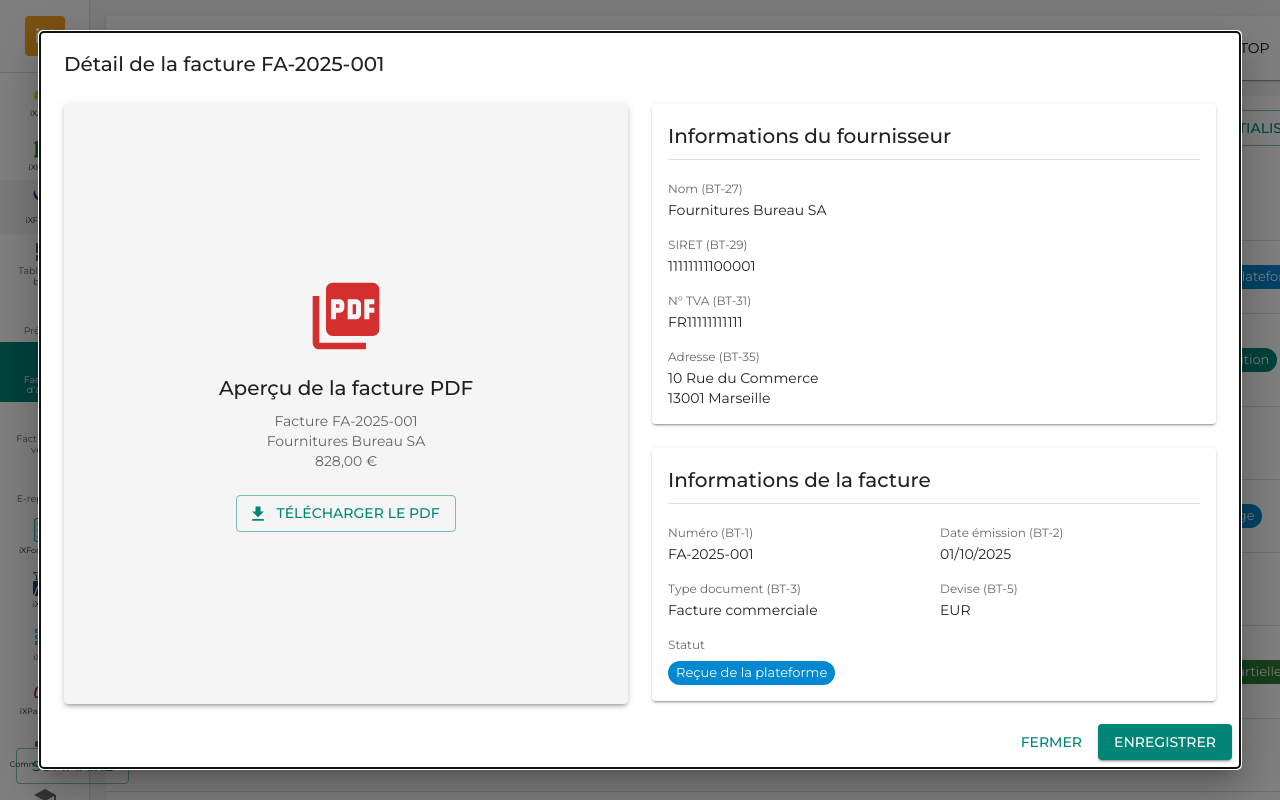
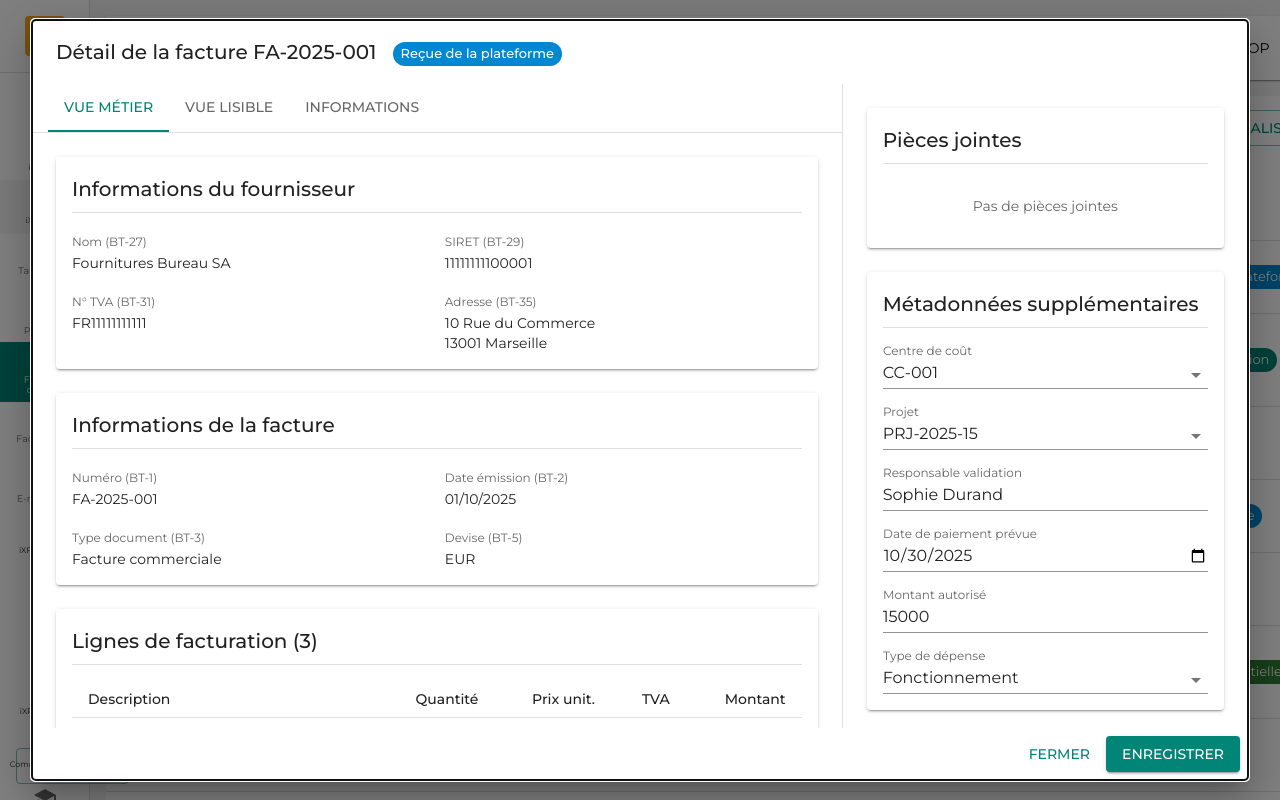
Before and after one commit to Saelian/maquettes_mui, a React (Vite) app: page /factures-achat-ixfacture in a window 1280 px wide. Both pictures are taken after a click on the element 723 px from the left and 277 px from the top of the page. Shown: the top 800 px of the page. Built offline with nearby package versions, Linux system fonts and the light colour scheme.

Commit message:
Factures Achats - Adaptation modale consultation facture

```diff
--- a/src/maquettes/FacturesAchatiXfacture.tsx
+++ b/src/maquettes/FacturesAchatiXfacture.tsx
@@ -29,6 +29,8 @@ import {
   List,
   ListItem,
   ListItemText,
+  Tabs,
+  Tab,
 } from '@mui/material';
 import {
   Search as SearchIcon,
@@ -38,7 +40,6 @@ import {
   RestartAlt as RestartAltIcon,
   Clear as ClearIcon,
   CheckCircle as CheckCircleIcon,
-  PictureAsPdf as PictureAsPdfIcon,
 } from '@mui/icons-material';
 import UtilisateurIxBus from '../templates/UtilisateurIxBus';
 import type { FactureElectronique, Partie, LigneFacture } from '../types/factureEN16931';
@@ -602,6 +603,9 @@ const FacturesAchatiXfacture = () => {
   // État pour la recherche rapide dans la barre d'actions
   const [rechercheRapide, setRechercheRapide] = useState('');
 
+  // État pour l'onglet actif dans la modale de détail
+  const [ongletActif, setOngletActif] = useState(0);
+
   // Handlers pour les menus déroulants
   const ouvrirMenuStatuer = (event: React.MouseEvent<HTMLElement>) => {
     setAnchorStatuer(event.currentTarget);
@@ -683,6 +687,7 @@ const FacturesAchatiXfacture = () => {
   const fermerModaleDetail = () => {
     setModaleDetailOuverte(false);
     setFactureSelectionnee(null);
+    setOngletActif(0); // Réinitialiser l'onglet actif
   };
 
   // Handler pour sélectionner/désélectionner une facture
@@ -1120,51 +1125,42 @@ const FacturesAchatiXfacture = () => {
       <Dialog
         open={modaleDetailOuverte}
         onClose={fermerModaleDetail}
-        maxWidth="lg"
-        fullWidth
+        maxWidth={false}
+        sx={{
+          '& .MuiDialog-paper': {
+            width: '95vw',
+            height: '95vh',
+            maxWidth: '95vw',
+            maxHeight: '95vh',
+          },
+        }}
       >
         <DialogTitle>
           Détail de la facture {factureSelectionnee?.numero}
+          <Chip
+            label={factureSelectionnee?.statut}
+            color={obtenirCouleurStatut(factureSelectionnee?.statut || 'Reçue de la plateforme')}
+            size="small"
+            sx={{ ml: 2 }}
+          />
         </DialogTitle>
-        <DialogContent>
-          <Box sx={{ display: 'flex', gap: 3, mt: 1, flexWrap: { xs: 'wrap', md: 'nowrap' } }}>
-            {/* Colonne gauche - Aperçu PDF */}
-            <Box sx={{ flex: { xs: '1 1 100%', md: '1 1 50%' } }}>
-              <Paper
-                elevation={3}
-                sx={{
-                  height: 600,
-                  display: 'flex',
-                  flexDirection: 'column',
-                  alignItems: 'center',
-                  justifyContent: 'center',
-                  bgcolor: 'grey.100',
-                  p: 2,
-                }}
-              >
-                <PictureAsPdfIcon sx={{ fontSize: 80, color: 'error.main', mb: 2 }} />
-                <Typography variant="h6" gutterBottom>
-                  Aperçu de la facture PDF
-                </Typography>
-                <Typography variant="body2" color="text.secondary" align="center">
-                  Facture {factureSelectionnee?.numero}
-                  <br />
-                  {factureSelectionnee?.vendeur?.nom}
-                  <br />
-                  {formaterMontant(factureSelectionnee?.totaux?.montantTotalTTC || 0)}
-                </Typography>
-                <Button
-                  variant="outlined"
-                  startIcon={<FileDownloadIcon />}
-                  sx={{ mt: 3 }}
-                >
-                  Télécharger le PDF
-                </Button>
-              </Paper>
-            </Box>
-
-            {/* Colonne droite - Informations de la facture */}
-            <Box sx={{ flex: { xs: '1 1 100%', md: '1 1 50%' } }}>
+        <DialogContent sx={{ p: 0, display: 'flex', height: 'calc(95vh - 140px)' }}>
+          {/* Partie gauche - 2/3 avec onglets */}
+          <Box sx={{ flex: '0 0 66.666%', display: 'flex', flexDirection: 'column', borderRight: 1, borderColor: 'divider' }}>
+            <Tabs
+              value={ongletActif}
+              onChange={(_, newValue) => setOngletActif(newValue)}
+              sx={{ borderBottom: 1, borderColor: 'divider', px: 2 }}
+            >
+              <Tab label="Vue métier" />
+              <Tab label="Vue lisible" />
+              <Tab label="Informations" />
+            </Tabs>
+
+            {/* Contenu des onglets */}
+            <Box sx={{ flex: 1, overflow: 'auto', p: 3 }}>
+              {/* Onglet Vue métier */}
+              {ongletActif === 0 && (
                 <Box sx={{ display: 'flex', flexDirection: 'column', gap: 3 }}>
                   {/* Informations du fournisseur */}
                   <Paper elevation={2} sx={{ p: 2 }}>
@@ -1172,7 +1168,7 @@ const FacturesAchatiXfacture = () => {
                       Informations du fournisseur
                     </Typography>
                     <Divider sx={{ mb: 2 }} />
-                  <Box sx={{ display: 'grid', gridTemplateColumns: '1fr', gap: 1.5 }}>
+                    <Box sx={{ display: 'grid', gridTemplateColumns: '1fr 1fr', gap: 2 }}>
                       <Box>
                         <Typography variant="caption" color="text.secondary">Nom (BT-27)</Typography>
                         <Typography variant="body2">{factureSelectionnee?.vendeur?.nom || '-'}</Typography>
@@ -1201,7 +1197,7 @@ const FacturesAchatiXfacture = () => {
                       Informations de la facture
                     </Typography>
                     <Divider sx={{ mb: 2 }} />
-                  <Box sx={{ display: 'grid', gridTemplateColumns: '1fr 1fr', gap: 1.5 }}>
+                    <Box sx={{ display: 'grid', gridTemplateColumns: '1fr 1fr', gap: 2 }}>
                       <Box>
                         <Typography variant="caption" color="text.secondary">Numéro (BT-1)</Typography>
                         <Typography variant="body2">{factureSelectionnee?.numero || '-'}</Typography>
@@ -1219,16 +1215,6 @@ const FacturesAchatiXfacture = () => {
                       <Box>
                         <Typography variant="caption" color="text.secondary">Devise (BT-5)</Typography>
                         <Typography variant="body2">{factureSelectionnee?.codeDevise || '-'}</Typography>
-                    </Box>
-                    <Box sx={{ gridColumn: '1 / -1' }}>
-                      <Typography variant="caption" color="text.secondary">Statut</Typography>
-                      <Box sx={{ mt: 0.5 }}>
-                        <Chip
-                          label={factureSelectionnee?.statut}
-                          color={obtenirCouleurStatut(factureSelectionnee?.statut || 'Reçue de la plateforme')}
-                          size="small"
-                        />
-                      </Box>
                       </Box>
                     </Box>
                   </Paper>
@@ -1288,8 +1274,155 @@ const FacturesAchatiXfacture = () => {
                       </Box>
                     </Paper>
                   )}
-
-                {/* Historique */}
+                </Box>
+              )}
+
+              {/* Onglet Vue lisible */}
+              {ongletActif === 1 && (
+                <Box>
+                  <Paper elevation={3} sx={{ p: 4, maxWidth: 800, mx: 'auto' }}>
+                    {/* En-tête de la facture */}
+                    <Box sx={{ display: 'flex', justifyContent: 'space-between', mb: 4, pb: 3, borderBottom: 2, borderColor: 'primary.main' }}>
+                      <Box>
+                        <Typography variant="h4" sx={{ fontWeight: 'bold', color: 'primary.main', mb: 1 }}>
+                          FACTURE
+                        </Typography>
+                        <Typography variant="body2" color="text.secondary">
+                          {TYPE_DOCUMENT_LABELS[factureSelectionnee?.typeDocument || '380']}
+                        </Typography>
+                      </Box>
+                      <Box sx={{ textAlign: 'right' }}>
+                        <Typography variant="h6" sx={{ fontWeight: 'bold' }}>
+                          {factureSelectionnee?.numero}
+                        </Typography>
+                        <Typography variant="body2" color="text.secondary">
+                          Date : {formaterDateAffichage(factureSelectionnee?.dateEmission)}
+                        </Typography>
+                      </Box>
+                    </Box>
+
+                    {/* Informations vendeur et acheteur */}
+                    <Box sx={{ display: 'grid', gridTemplateColumns: '1fr 1fr', gap: 4, mb: 4 }}>
+                      <Box>
+                        <Typography variant="subtitle2" sx={{ fontWeight: 'bold', mb: 1, color: 'primary.main' }}>
+                          Fournisseur
+                        </Typography>
+                        <Typography variant="body2" sx={{ fontWeight: 'bold' }}>
+                          {factureSelectionnee?.vendeur?.nom}
+                        </Typography>
+                        <Typography variant="body2">
+                          {factureSelectionnee?.vendeur?.adressePostale?.ligne1}
+                        </Typography>
+                        <Typography variant="body2">
+                          {factureSelectionnee?.vendeur?.adressePostale?.codePostal} {factureSelectionnee?.vendeur?.adressePostale?.ville}
+                        </Typography>
+                        {factureSelectionnee?.vendeur?.siret && (
+                          <Typography variant="body2" sx={{ mt: 1 }}>
+                            SIRET : {factureSelectionnee.vendeur.siret}
+                          </Typography>
+                        )}
+                        {factureSelectionnee?.vendeur?.numeroTVA && (
+                          <Typography variant="body2">
+                            N° TVA : {factureSelectionnee.vendeur.numeroTVA}
+                          </Typography>
+                        )}
+                      </Box>
+                      <Box>
+                        <Typography variant="subtitle2" sx={{ fontWeight: 'bold', mb: 1, color: 'primary.main' }}>
+                          Client
+                        </Typography>
+                        <Typography variant="body2" sx={{ fontWeight: 'bold' }}>
+                          {factureSelectionnee?.acheteur?.nom}
+                        </Typography>
+                        <Typography variant="body2">
+                          {factureSelectionnee?.acheteur?.adressePostale?.ligne1}
+                        </Typography>
+                        <Typography variant="body2">
+                          {factureSelectionnee?.acheteur?.adressePostale?.codePostal} {factureSelectionnee?.acheteur?.adressePostale?.ville}
+                        </Typography>
+                        {factureSelectionnee?.acheteur?.siret && (
+                          <Typography variant="body2" sx={{ mt: 1 }}>
+                            SIRET : {factureSelectionnee.acheteur.siret}
+                          </Typography>
+                        )}
+                        {factureSelectionnee?.acheteur?.numeroTVA && (
+                          <Typography variant="body2">
+                            N° TVA : {factureSelectionnee.acheteur.numeroTVA}
+                          </Typography>
+                        )}
+                      </Box>
+                    </Box>
+
+                    {/* Lignes de la facture */}
+                    <TableContainer sx={{ mb: 3 }}>
+                      <Table>
+                        <TableHead>
+                          <TableRow sx={{ bgcolor: 'primary.main' }}>
+                            <TableCell sx={{ color: 'white', fontWeight: 'bold' }}>Description</TableCell>
+                            <TableCell align="right" sx={{ color: 'white', fontWeight: 'bold' }}>Qté</TableCell>
+                            <TableCell align="right" sx={{ color: 'white', fontWeight: 'bold' }}>Prix unit.</TableCell>
+                            <TableCell align="right" sx={{ color: 'white', fontWeight: 'bold' }}>TVA</TableCell>
+                            <TableCell align="right" sx={{ color: 'white', fontWeight: 'bold' }}>Montant HT</TableCell>
+                          </TableRow>
+                        </TableHead>
+                        <TableBody>
+                          {factureSelectionnee?.lignes?.map((ligne) => (
+                            <TableRow key={ligne.numeroLigne}>
+                              <TableCell>{ligne.article.nom}</TableCell>
+                              <TableCell align="right">{ligne.quantite}</TableCell>
+                              <TableCell align="right">{formaterMontant(ligne.prixUnitaireNet)}</TableCell>
+                              <TableCell align="right">{ligne.informationTVA.taux}%</TableCell>
+                              <TableCell align="right">{formaterMontant(ligne.montantNet)}</TableCell>
+                            </TableRow>
+                          ))}
+                        </TableBody>
+                      </Table>
+                    </TableContainer>
+
+                    {/* Pied de facture avec totaux */}
+                    <Box sx={{ display: 'flex', justifyContent: 'flex-end', pt: 2, borderTop: 1, borderColor: 'divider' }}>
+                      <Box sx={{ minWidth: 300 }}>
+                        <Box sx={{ display: 'flex', justifyContent: 'space-between', mb: 1 }}>
+                          <Typography variant="body2">Total HT :</Typography>
+                          <Typography variant="body2" sx={{ fontWeight: 'bold' }}>
+                            {formaterMontant(factureSelectionnee?.totaux?.montantTotalHT || 0)}
+                          </Typography>
+                        </Box>
+                        <Box sx={{ display: 'flex', justifyContent: 'space-between', mb: 1 }}>
+                          <Typography variant="body2">Total TVA :</Typography>
+                          <Typography variant="body2" sx={{ fontWeight: 'bold' }}>
+                            {formaterMontant(factureSelectionnee?.totaux?.montantTotalTVA || 0)}
+                          </Typography>
+                        </Box>
+                        <Divider sx={{ my: 1 }} />
+                        <Box sx={{ display: 'flex', justifyContent: 'space-between', bgcolor: 'primary.light', p: 1, borderRadius: 1 }}>
+                          <Typography variant="h6" sx={{ fontWeight: 'bold' }}>Total TTC :</Typography>
+                          <Typography variant="h6" sx={{ fontWeight: 'bold' }}>
+                            {formaterMontant(factureSelectionnee?.totaux?.montantTotalTTC || 0)}
+                          </Typography>
+                        </Box>
+                        <Box sx={{ display: 'flex', justifyContent: 'space-between', mt: 1 }}>
+                          <Typography variant="body2" sx={{ fontWeight: 'bold' }}>Montant dû :</Typography>
+                          <Typography variant="body2" sx={{ fontWeight: 'bold', color: 'primary.main' }}>
+                            {formaterMontant(factureSelectionnee?.totaux?.montantDu || 0)}
+                          </Typography>
+                        </Box>
+                      </Box>
+                    </Box>
+
+                    {/* Note de bas de page */}
+                    <Box sx={{ mt: 4, pt: 2, borderTop: 1, borderColor: 'divider' }}>
+                      <Typography variant="caption" color="text.secondary" align="center" display="block">
+                        Facture conforme à la norme EN16931 - Identifiant : {factureSelectionnee?.identifiantSpecification}
+                      </Typography>
+                    </Box>
+                  </Paper>
+                </Box>
+              )}
+
+              {/* Onglet Informations */}
+              {ongletActif === 2 && (
+                <Box>
                   <Paper elevation={2} sx={{ p: 2 }}>
                     <Typography variant="h6" gutterBottom>
                       Historique de la facture
@@ -1328,6 +1461,23 @@ const FacturesAchatiXfacture = () => {
                         </ListItem>
                       ))}
                     </List>
+                  </Paper>
+                </Box>
+              )}
+            </Box>
+          </Box>
+
+          {/* Partie droite - 1/3 */}
+          <Box sx={{ flex: '0 0 33.333%', display: 'flex', flexDirection: 'column', overflow: 'auto', p: 3, gap: 3 }}>
+            {/* Pièces jointes */}
+            <Paper elevation={2} sx={{ p: 2 }}>
+              <Typography variant="h6" gutterBottom>
+                Pièces jointes
+              </Typography>
+              <Divider sx={{ mb: 2 }} />
+              <Typography variant="body2" color="text.secondary" align="center" sx={{ py: 2 }}>
+                Pas de pièces jointes
+              </Typography>
             </Paper>
 
             {/* Métadonnées */}
@@ -1370,8 +1520,6 @@ const FacturesAchatiXfacture = () => {
               </Box>
             </Paper>
           </Box>
-            </Box>
-          </Box>
         </DialogContent>
         <DialogActions>
           <Button onClick={fermerModaleDetail}>Fermer</Button>
```
Lines whose indentation alone changed are shown as unchanged.
